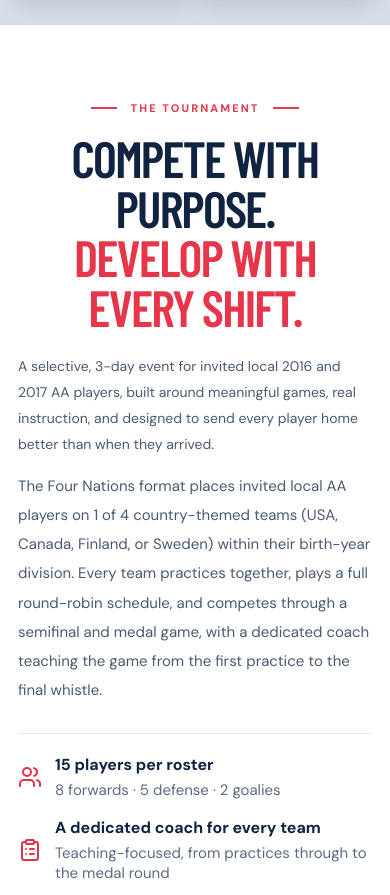
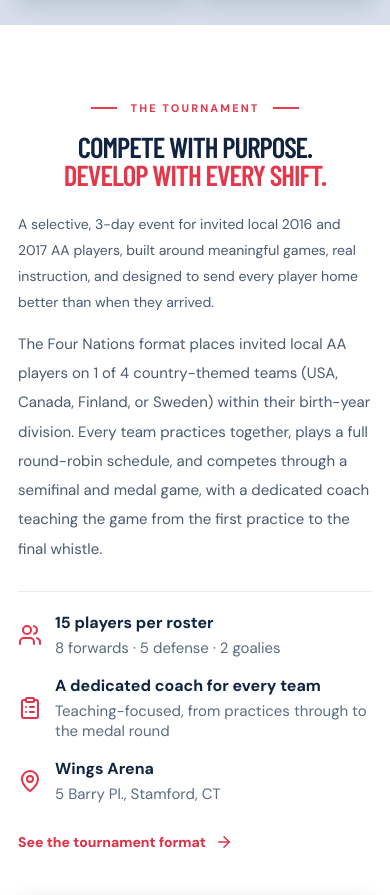
Before and after one commit to Avmannino/four_nations_tournament, a React (Vite) app: page / in a window 390 px wide. Shown: the part 820-1715 px from the top of the page. Built offline with nearby package versions, Linux system fonts and the light colour scheme.

Commit message:
Mobile: keep Compete/Develop heading to two lines
Co-Authored-By: Claude Opus 5.5 <noreply@anthropic.com>

```diff
--- a/src/styles.css
+++ b/src/styles.css
@@ -249,6 +249,7 @@ button:disabled { opacity: .68; cursor: not-allowed; transform: none !important;
   .eyebrow-line { flex-shrink: 0; }
   h1, h2 { text-align: center; }
   .mobile-break { display: inline; }
+  .about-layout .section-heading h2 { font-size: min(51px, 7.4vw); white-space: nowrap; }
   .details-layout h2 { font-size: 44px; }
   .hero { min-height: auto; }
   .hero-inner { grid-template-columns: 1fr; }
```
